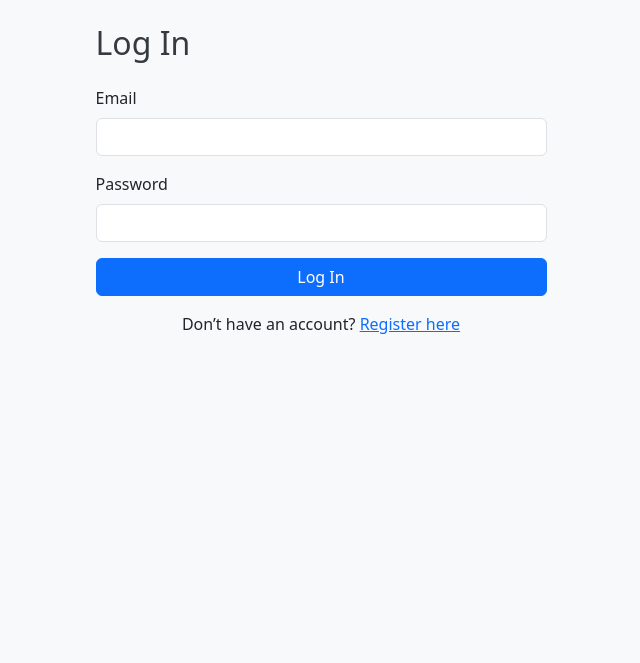
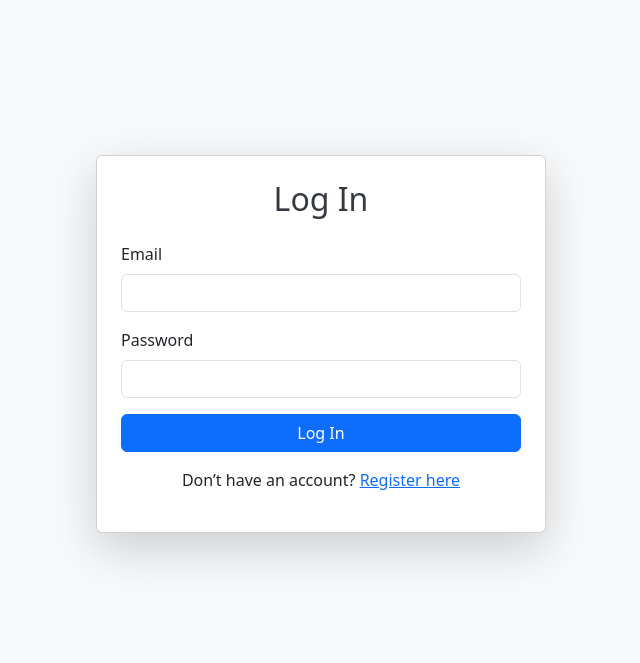
Before and after one commit to bmilanx0/peer-review-app, a Flask app: page /login in a window 1280 px wide. Shown: the top 663 px of the page, without its empty margins (319-959 px from the left). Run offline with Flask 3, Linux system fonts and the light colour scheme.

Commit message:
Polish login page UI with Bootstrap styling

```diff
--- a/templates/login.html
+++ b/templates/login.html
@@ -1,11 +1,10 @@
-<!-- templates/login.html -->
 {% extends 'base.html' %}
 {% block title %}Login{% endblock %}
 
 {% block content %}
-<div class="row justify-content-center">
-  <div class="col-md-5">
-    <h2 class="mb-4">Log In</h2>
+<div class="d-flex justify-content-center align-items-center" style="min-height: 80vh;">
+  <div class="card p-4 shadow-lg" style="width: 100%; max-width: 450px;">
+    <h2 class="text-center mb-4">Log In</h2>
 
     <form method="POST" action="/login">
       <div class="mb-3">
```
